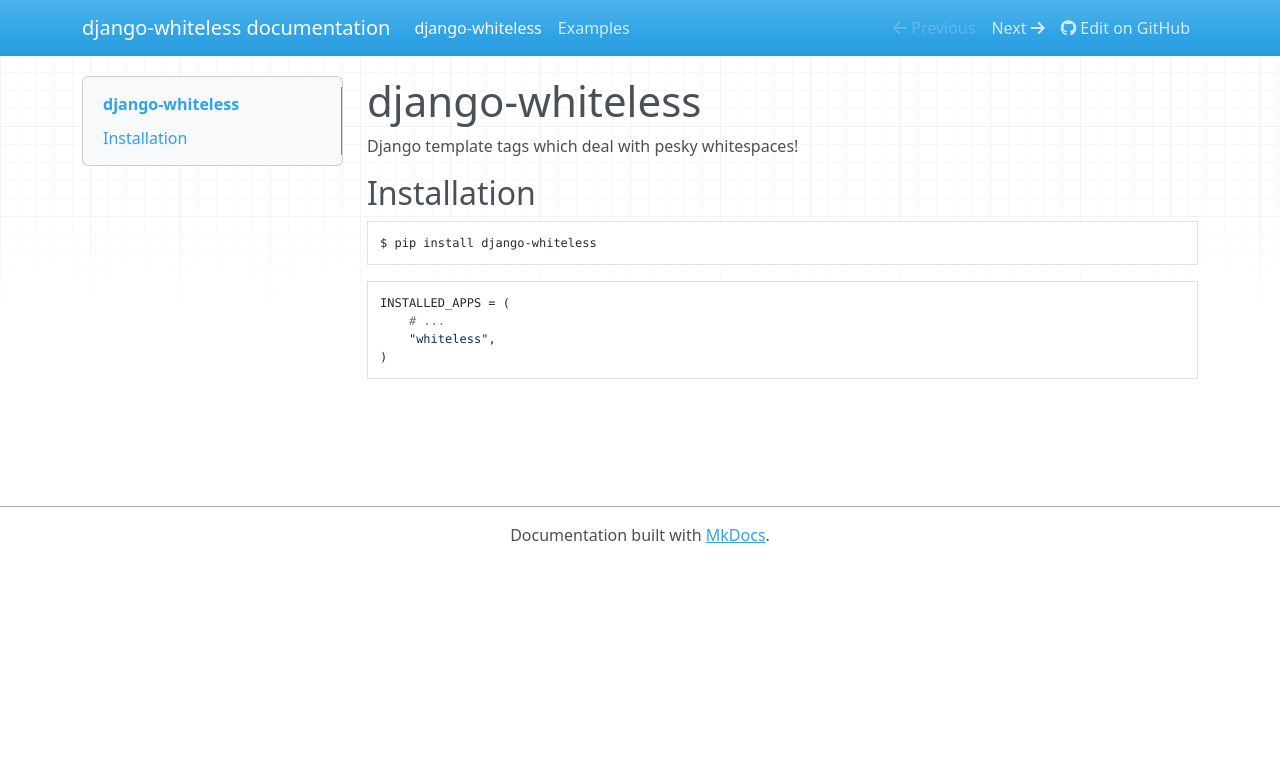
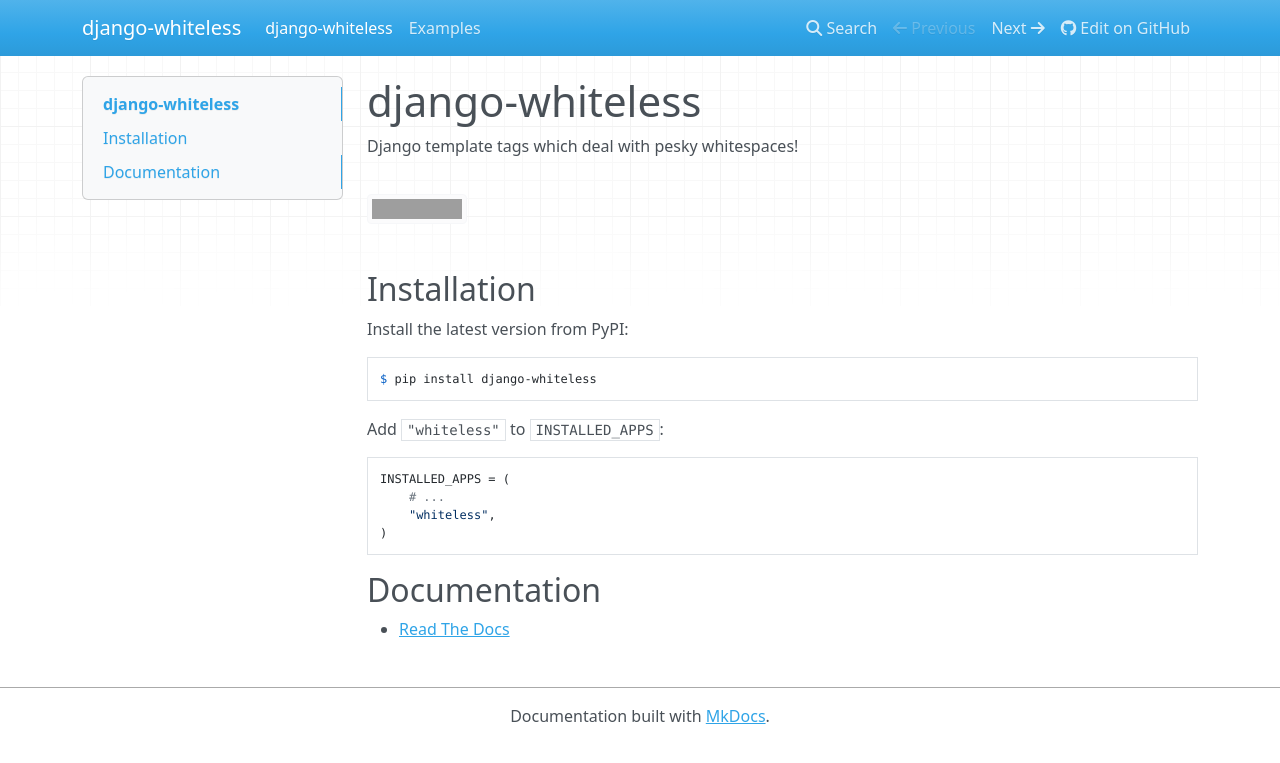
Before and after one commit to denizdogan/django-whiteless, an MkDocs documentation site: the page built from docs/index.md, in a window 1280 px wide. Shown: the top 763 px of the page. Built offline with MkDocs 1.6.1, drawn with Linux system fonts in a browser that asks for light colours; nearby versions of some CDN libraries; grey boxes are pictures that could not be loaded.

Commit message:
Update documentation

````diff
--- a/README.md
+++ b/README.md
@@ -2,11 +2,17 @@
 
 Django template tags which deal with pesky whitespaces!
 
+[![CircleCI](https://circleci.com/gh/denizdogan/django-whiteless/tree/master.svg?style=svg)](https://circleci.com/gh/denizdogan/django-whiteless/tree/master)
+
 ## Installation
+
+Install the latest version from PyPI:
 
 ```bash
 $ pip install django-whiteless
 ```
+
+Add `"whiteless"` to `INSTALLED_APPS`:
 
 ```python
 INSTALLED_APPS = (
@@ -14,3 +20,7 @@
     "whiteless",
 )
 ```
+
+## Documentation
+
+- [Read The Docs](https://django-whiteless.readthedocs.io/en/latest/)
--- /dev/null
+++ b/docs/codehilite.css
@@ -0,0 +1,68 @@
+.hll { background-color: #ffffcc }
+.c { color: #408080; font-style: italic } /* Comment */
+.err { border: 1px solid #FF0000 } /* Error */
+.k { color: #008000; font-weight: bold } /* Keyword */
+.o { color: #666666 } /* Operator */
+.ch { color: #408080; font-style: italic } /* Comment.Hashbang */
+.cm { color: #408080; font-style: italic } /* Comment.Multiline */
+.cp { color: #BC7A00 } /* Comment.Preproc */
+.cpf { color: #408080; font-style: italic } /* Comment.PreprocFile */
+.c1 { color: #408080; font-style: italic } /* Comment.Single */
+.cs { color: #408080; font-style: italic } /* Comment.Special */
+.gd { color: #A00000 } /* Generic.Deleted */
+.ge { font-style: italic } /* Generic.Emph */
+.gr { color: #FF0000 } /* Generic.Error */
+.gh { color: #000080; font-weight: bold } /* Generic.Heading */
+.gi { color: #00A000 } /* Generic.Inserted */
+.go { color: #888888 } /* Generic.Output */
+.gp { color: #000080; font-weight: bold } /* Generic.Prompt */
+.gs { font-weight: bold } /* Generic.Strong */
+.gu { color: #800080; font-weight: bold } /* Generic.Subheading */
+.gt { color: #0044DD } /* Generic.Traceback */
+.kc { color: #008000; font-weight: bold } /* Keyword.Constant */
+.kd { color: #008000; font-weight: bold } /* Keyword.Declaration */
+.kn { color: #008000; font-weight: bold } /* Keyword.Namespace */
+.kp { color: #008000 } /* Keyword.Pseudo */
+.kr { color: #008000; font-weight: bold } /* Keyword.Reserved */
+.kt { color: #B00040 } /* Keyword.Type */
+.m { color: #666666 } /* Literal.Number */
+.s { color: #BA2121 } /* Literal.String */
+.na { color: #7D9029 } /* Name.Attribute */
+.nb { color: #008000 } /* Name.Builtin */
+.nc { color: #0000FF; font-weight: bold } /* Name.Class */
+.no { color: #880000 } /* Name.Constant */
+.nd { color: #AA22FF } /* Name.Decorator */
+.ni { color: #999999; font-weight: bold } /* Name.Entity */
+.ne { color: #D2413A; font-weight: bold } /* Name.Exception */
+.nf { color: #0000FF } /* Name.Function */
+.nl { color: #A0A000 } /* Name.Label */
+.nn { color: #0000FF; font-weight: bold } /* Name.Namespace */
+.nt { color: #008000; font-weight: bold } /* Name.Tag */
+.nv { color: #19177C } /* Name.Variable */
+.ow { color: #AA22FF; font-weight: bold } /* Operator.Word */
+.w { color: #bbbbbb } /* Text.Whitespace */
+.mb { color: #666666 } /* Literal.Number.Bin */
+.mf { color: #666666 } /* Literal.Number.Float */
+.mh { color: #666666 } /* Literal.Number.Hex */
+.mi { color: #666666 } /* Literal.Number.Integer */
+.mo { color: #666666 } /* Literal.Number.Oct */
+.sa { color: #BA2121 } /* Literal.String.Affix */
+.sb { color: #BA2121 } /* Literal.String.Backtick */
+.sc { color: #BA2121 } /* Literal.String.Char */
+.dl { color: #BA2121 } /* Literal.String.Delimiter */
+.sd { color: #BA2121; font-style: italic } /* Literal.String.Doc */
+.s2 { color: #BA2121 } /* Literal.String.Double */
+.se { color: #BB6622; font-weight: bold } /* Literal.String.Escape */
+.sh { color: #BA2121 } /* Literal.String.Heredoc */
+.si { color: #BB6688; font-weight: bold } /* Literal.String.Interpol */
+.sx { color: #008000 } /* Literal.String.Other */
+.sr { color: #BB6688 } /* Literal.String.Regex */
+.s1 { color: #BA2121 } /* Literal.String.Single */
+.ss { color: #19177C } /* Literal.String.Symbol */
+.bp { color: #008000 } /* Name.Builtin.Pseudo */
+.fm { color: #0000FF } /* Name.Function.Magic */
+.vc { color: #19177C } /* Name.Variable.Class */
+.vg { color: #19177C } /* Name.Variable.Global */
+.vi { color: #19177C } /* Name.Variable.Instance */
+.vm { color: #19177C } /* Name.Variable.Magic */
+.il { color: #666666 } /* Literal.Number.Integer.Long */
--- a/mkdocs.yml
+++ b/mkdocs.yml
@@ -1,9 +1,10 @@
-site_name: django-whiteless documentation
-repo_url: https://github.com/denizdogan/whiteless/
-repo_name: GitHub
+site_name: django-whiteless
+site_url: https://django-whiteless.readthedocs.io/en/latest/
+repo_url: https://github.com/denizdogan/django-whiteless
 site_author: Deniz Dogan
-plugins:
-  - minify
 markdown_extensions:
-  - fenced_code
-  - markdown_include.include
+    - smarty
+    - fenced_code
+    - codehilite
+    - markdown_include.include
+extra_css: [codehilite.css]
--- a/setup.py
+++ b/setup.py
@@ -33,6 +33,7 @@
             "mkdocs-minify-plugin == 0.1.0",
             "pipdeptree == 0.13.2",
             "pre-commit == 1.15.1",
+            "pygments == 2.3.1",
         ]
     },
 )
````
Also changed, not shown: docs/examples.md (+56 -29 lines), docs/styles.css (added, +68 -0 lines).
